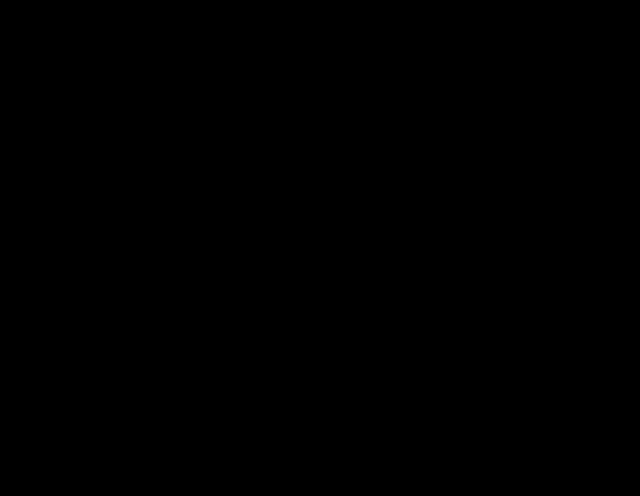
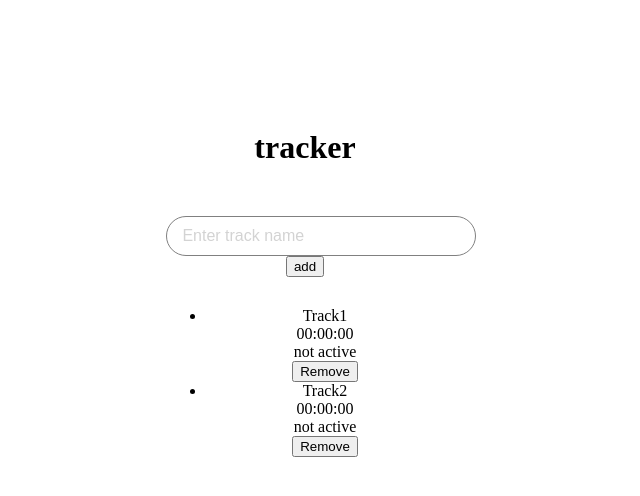
Before and after one commit to MelenkoOleksandr/Melya.github.io, a React app: page / in a window 1280 px wide. Shown: the top 496 px of the page, without its empty margins (335-975 px from the left). Built offline with nearby package versions, Linux system fonts and the light colour scheme.

Commit message:
Created structure

```diff
--- a/package.json
+++ b/package.json
@@ -11,8 +11,11 @@
   "author": "",
   "license": "ISC",
   "dependencies": {
+    "@reduxjs/toolkit": "^1.8.3",
+    "prop-types": "^15.8.1",
     "react": "^18.2.0",
-    "react-dom": "^18.2.0"
+    "react-dom": "^18.2.0",
+    "react-redux": "^8.0.2"
   },
   "devDependencies": {
     "@babel/core": "^7.18.6",
--- a/src/App.jsx
+++ b/src/App.jsx
@@ -1,9 +1,18 @@
-import React from 'react'
-import './App.scss';
+import React from "react";
+import TrackCreator from "./components/TrackCreator/TrackCreator";
+import "./App.scss";
+import TrackList from "./components/TrackList/TrackList";
+
 const App = () => {
   return (
-    <div>App</div>
-  )
-}
+    <div className="main">
+      <div className="content">
+        <h1>tracker</h1>
+        <TrackCreator />
+        <TrackList />
+      </div>
+    </div>
+  );
+};
 
-export default App
+export default App;
--- a/src/App.scss
+++ b/src/App.scss
@@ -1,3 +1,12 @@
-body {
-    background: black;
+.main {
+    padding-top: 100px;
+    display: flex;
+    // align-items: center;
+    justify-content: center;
+    text-align: center;
+    min-height: 100vh;
+    width: 100%;
+    .content {
+        max-width: 560px;
+    }
 }
--- /dev/null
+++ b/src/components/Track/Track.jsx
@@ -0,0 +1,43 @@
+import React from 'react'
+import PropTypes from 'prop-types';
+import { useDispatch } from 'react-redux';
+import { removeTrack } from '../../reducers/tracks/tracksSlice';
+
+const Track = ({id, trackName, time, isActive}) => {
+  const dispatch = useDispatch()
+
+  const handleTrackDelete = () => {
+    dispatch(removeTrack(id))
+  }
+  return (
+    <li className='track'>
+      <div className="track-name">
+        {trackName}
+      </div>
+
+      <div className="track-details">
+        <div className="time">{time}</div>
+        <div className="active">
+          {isActive ? "active" : 'not active'}
+        </div>
+        <button onClick={handleTrackDelete}>Remove</button>
+      </div>
+    </li>
+  )
+}
+
+Track.propTypes = {
+  id: PropTypes.string,
+  trackName: PropTypes.string,
+  time: PropTypes.string,
+};
+
+Track.defaultProps = {
+  id: "",
+  trackName: "",
+  time: "00:00:00",
+  isActive: false,
+};
+
+
+export default Track
--- /dev/null
+++ b/src/components/TrackCreator/TrackCreator.jsx
@@ -0,0 +1,27 @@
+import React, { useState } from "react";
+import {useDispatch} from 'react-redux';
+import { addTrack } from "../../reducers/tracks/tracksSlice";
+import "./TrackCreator.scss";
+
+const TrackCreator = () => {
+    const [trackName, setTrackName] = useState('');
+    const dispatch = useDispatch()
+
+    const handleTrackChange = event => {
+        setTrackName(event.target.value)
+    }
+
+    const handleNewTrack = () => {
+      dispatch(addTrack({id: trackName, trackName}))
+      setTrackName('')
+    }
+
+  return (
+    <div className="creator">
+      <input placeholder="Enter track name" className='creator-input' type="text" value={trackName} onChange={handleTrackChange} />
+      <button onClick={handleNewTrack}>add</button>
+    </div>
+  );
+}
+
+export default TrackCreator
--- /dev/null
+++ b/src/components/TrackCreator/TrackCreator.scss
@@ -0,0 +1,17 @@
+.creator {
+    width: 100%;
+    margin-top: 50px;
+    position: relative;
+    margin-bottom: 30px;
+    .creator-input {
+        width: 100%;
+        padding: 10px 15px;
+        border-radius: 20px;
+        border: 1px solid gray;
+        font-size: 16px;
+        &::placeholder {
+            font-size: 16px;
+            color: lightgrey;
+        }
+    }
+}
--- /dev/null
+++ b/src/components/TrackList/TrackList.jsx
@@ -0,0 +1,15 @@
+import React from 'react'
+import { useSelector } from 'react-redux';
+import Track from '../Track/Track';
+
+const TrackList = () => {
+    const {tracks} = useSelector(state => state.tracks)
+  return (
+    <ul className='track-list'>
+        {tracks.map(({id, trackName}) => (<Track id={id} trackName={trackName} />)) }
+    </ul>
+
+  )
+}
+
+export default TrackList
--- a/src/index.js
+++ b/src/index.js
@@ -1,7 +1,9 @@
 import React from "react";
 import {createRoot} from "react-dom/client";
+import { Provider } from "react-redux";
+import { store } from "./store";
 import App from './App';
 
 const container = document.getElementById('root')
 const root = createRoot(container)
-root.render(<App />)
+root.render(<Provider store={store}><App /></Provider>)
--- /dev/null
+++ b/src/reducers/rootReducer.js
@@ -0,0 +1,6 @@
+import { combineReducers } from '@reduxjs/toolkit'
+import tracksReducer from './tracks/tracksSlice'
+
+export default combineReducers({
+    tracks: tracksReducer
+})
--- /dev/null
+++ b/src/reducers/tracks/tracksSlice.js
@@ -0,0 +1,21 @@
+import { createSlice } from "@reduxjs/toolkit"
+const initialState = {
+    tracks: [{ id: 1, trackName: 'Track1' }, { id: 2, trackName: 'Track2' }],
+}
+
+export const tracksSlice = createSlice({
+    name: 'tracks',
+    initialState,
+    reducers: {
+        addTrack: (state, action) => {
+            state.tracks.unshift(action.payload)
+        },
+        removeTrack: (state, action) => {
+            state.tracks = state.tracks.filter( track => track.id !== action.payload)
+        },
+    }
+})
+
+export const {addTrack, removeTrack} = tracksSlice.actions;
+
+export default tracksSlice.reducer
--- /dev/null
+++ b/src/store.js
@@ -0,0 +1,6 @@
+import { configureStore } from "@reduxjs/toolkit";
+import rootReducer from "./reducers/rootReducer";
+
+export const store = configureStore({
+    reducer: rootReducer,
+})
```
Also changed, not shown: 1 other file (tests, documents, lock files or other folders).
